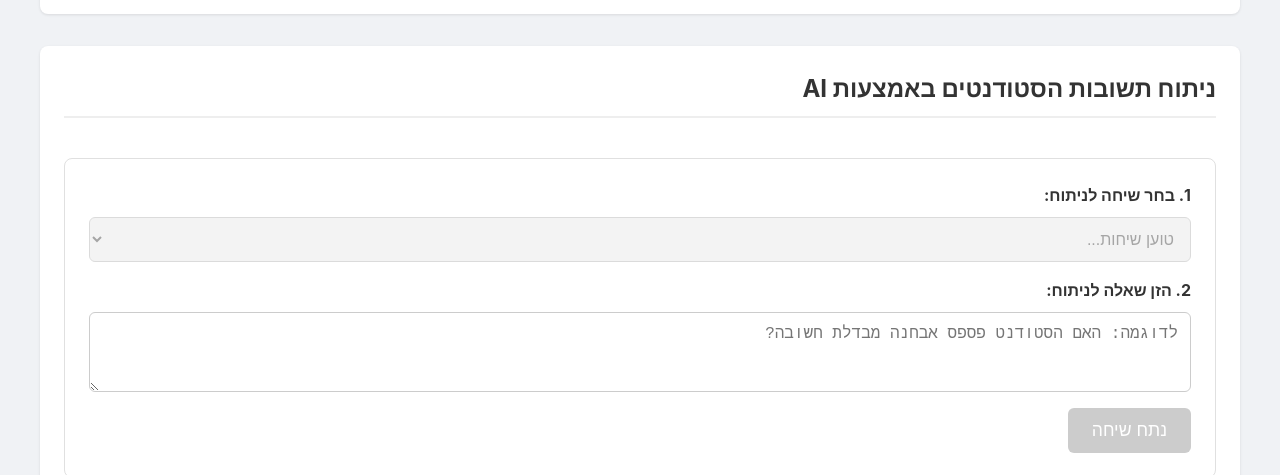
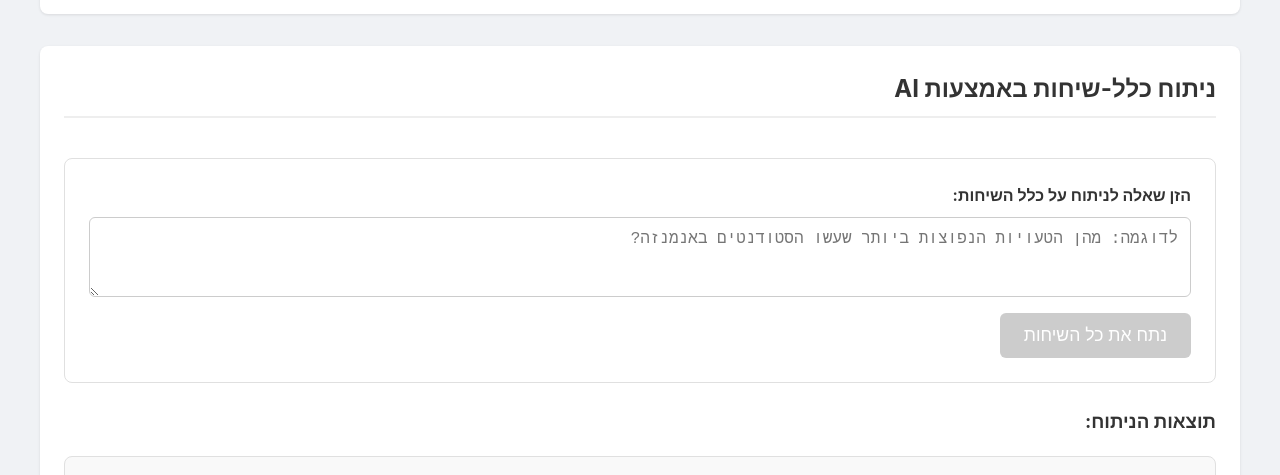
Before and after one commit to uditze/educational-dashboard-repo, a plain HTML site: page public/index.html in a window 1280 px wide. Shown: the part 325-800 px from the top of the page. Drawn offline with Linux system fonts and the light colour scheme; no server answers.

Commit message:
Update index.html

```diff
--- a/public/index.html
+++ b/public/index.html
@@ -21,19 +21,13 @@
         </section>
 
         <section id="analysis-container">
-            <h2>ניתוח תשובות הסטודנטים באמצעות AI</h2>
+            <h2>ניתוח כלל-שיחות באמצעות AI</h2>
             <div id="analysis-controls">
                 <div class="control-group">
-                    <label for="conversation-select">1. בחר שיחה לניתוח:</label>
-                    <select id="conversation-select" disabled>
-                        <option>טוען שיחות...</option>
-                    </select>
+                    <label for="analysis-question">הזן שאלה לניתוח על כלל השיחות:</label>
+                    <textarea id="analysis-question" rows="3" placeholder="לדוגמה: מהן הטעויות הנפוצות ביותר שעשו הסטודנטים באנמנזה?"></textarea>
                 </div>
-                <div class="control-group">
-                    <label for="analysis-question">2. הזן שאלה לניתוח:</label>
-                    <textarea id="analysis-question" rows="3" placeholder="לדוגמה: האם הסטודנט פספס אבחנה מבדלת חשובה?"></textarea>
-                </div>
-                <button id="analyze-btn" disabled>נתח שיחה</button>
+                <button id="analyze-btn" disabled>נתח את כל השיחות</button>
             </div>
             <div id="analysis-response-container">
                 <h3>תוצאות הניתוח:</h3>
```
